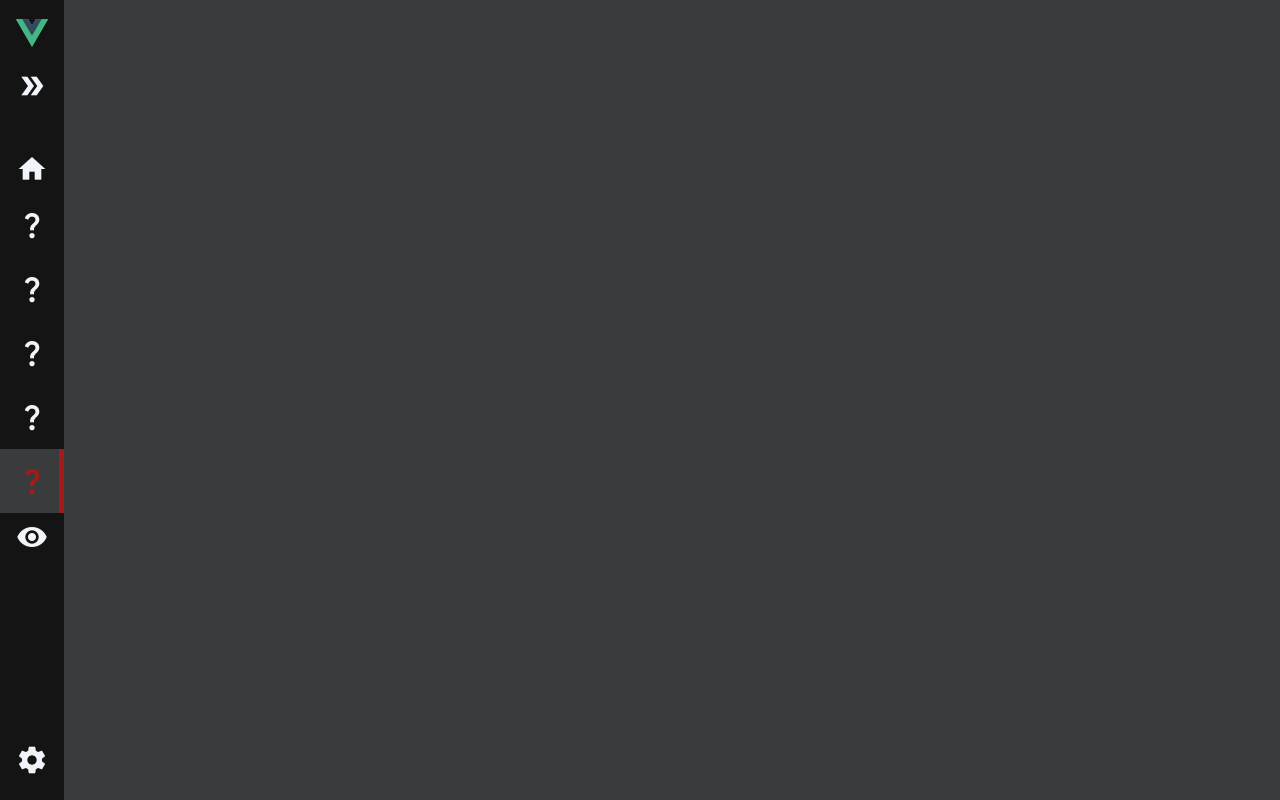
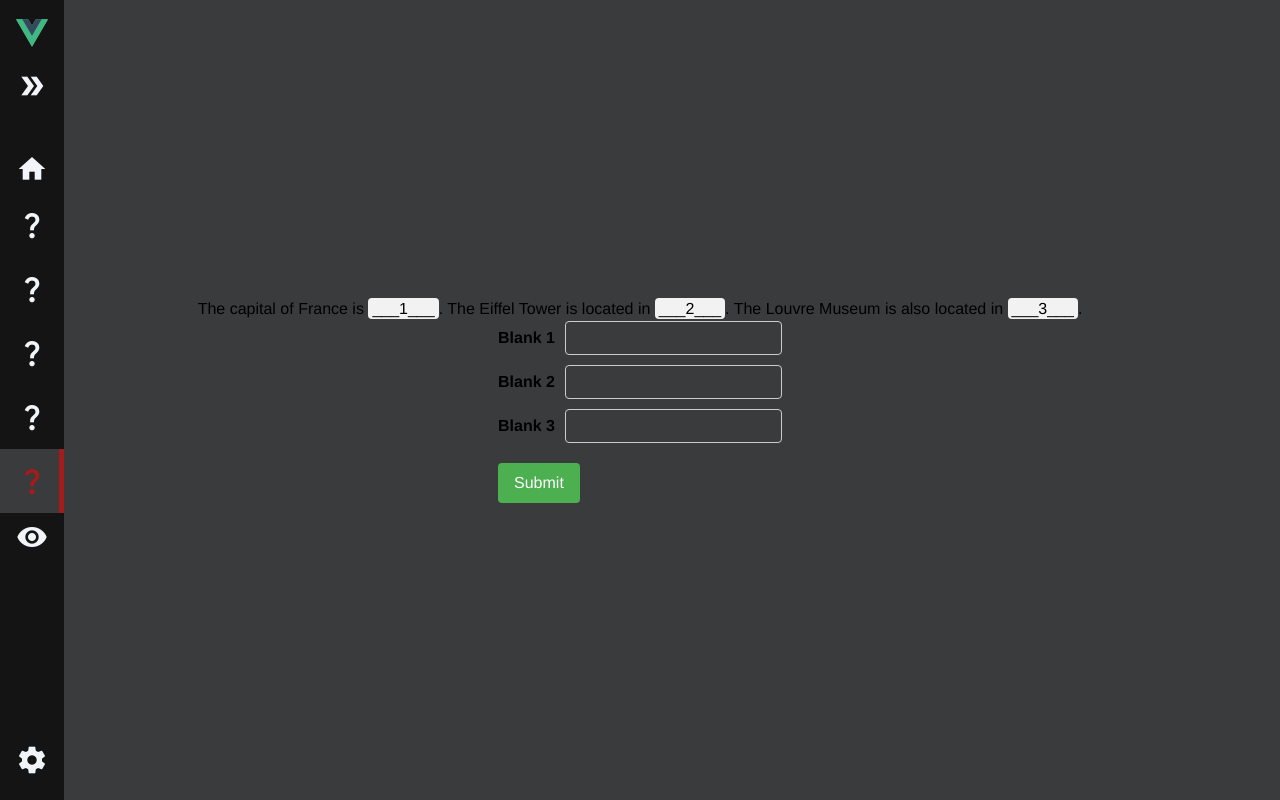
Before and after one commit to PatrickUnicorn/TM-Informatique, a Vue app in the folder TM-Informatique/: page /TextTrou in a window 1280 px wide. Built offline with nearby package versions, Linux system fonts and the light colour scheme.

Commit message:
petit changement + Texte à trou ajouté

```diff
--- a/TM-Informatique/src/components/Qcm.vue
+++ b/TM-Informatique/src/components/Qcm.vue
@@ -13,7 +13,7 @@ const questions = ref([
   },
   {
 	question: "Quel pays comporte le plus d'habitants",
-	answer: 2,
+	answer: 0,
 	options: [
 		'Inde',
 		'USA',
--- a/TM-Informatique/src/components/TextTrou.vue
+++ b/TM-Informatique/src/components/TextTrou.vue
@@ -1,13 +1,90 @@
 <template>
-
+    <div class="quiz-container">
+        <div v-html="textWithBlanks" class="quiz-text"></div>
+        <form>
+        <div v-for="(blank, index) in blanks" :key="index" class="quiz-item">
+            <label class="quiz-label">{{blank.label}}</label>
+            <input v-model="blank.answer" type="text" class="quiz-input">
+        </div>
+        <button @click.prevent="submitQuiz" class="quiz-button">Submit</button>
+        </form>
+    </div>
 </template>
 
 <script>
 export default {
-
+    data() {
+        return {
+            text: 'The capital of France is ___1___. The Eiffel Tower is located in ___2___. The Louvre Museum is also located in ___3___.',
+            blanks: [
+                { label: 'Blank 1', answer: '' },
+                { label: 'Blank 2', answer: '' },
+                { label: 'Blank 3', answer: '' },
+            ],
+        }
+    },
+    computed: {
+        textWithBlanks() {
+            let textCopy = this.text;
+            this.blanks.forEach((blank, index) => {
+                textCopy = textCopy.replace(`___${index + 1}___`, `<span class="blank">___${index + 1}___</span>`);
+            });
+            return textCopy;
+        },
+    },
+    methods: {
+        submitQuiz() {
+            this.blanks.forEach((blank, index) => {
+                this.text = this.text.replace(`___${index + 1}___`, blank.answer);
+            });
+        },
+    },
 }
 </script>
 
 <style>
+.quiz-container {
+  display: flex;
+  flex-wrap: wrap;
+  justify-content: center;
+  margin: 0 auto;
+  flex-direction: column;
+}
 
+.quiz-text {
+  text-align: center;
+}
+
+.quiz-text .blank {
+  background-color: #f2f2f2;
+  padding: 2px 4px;
+  border-radius: 4px;
+}
+
+.quiz-item {
+  display: flex;
+  align-items: center;
+  margin-bottom: 10px;
+}
+
+.quiz-label {
+  font-weight: bold;
+  margin-right: 10px;
+}
+
+.quiz-input {
+  padding: 4px;
+  border-radius: 4px;
+  border: 1px solid #ccc;
+}
+
+.quiz-button {
+  background-color: #4CAF50;
+  color: white;
+  padding: 8px 16px;
+  border: none;
+  border-radius: 4px;
+  cursor: pointer;
+  margin-top: 10px;
+}
 </style>
--- a/TM-Informatique/src/components/Triage.vue
+++ b/TM-Informatique/src/components/Triage.vue
@@ -33,7 +33,6 @@
             </div>
         </div>
     </div>
-    <v-btn variant="outlined">outlined</v-btn>
 </div>
 </template>
 
```
